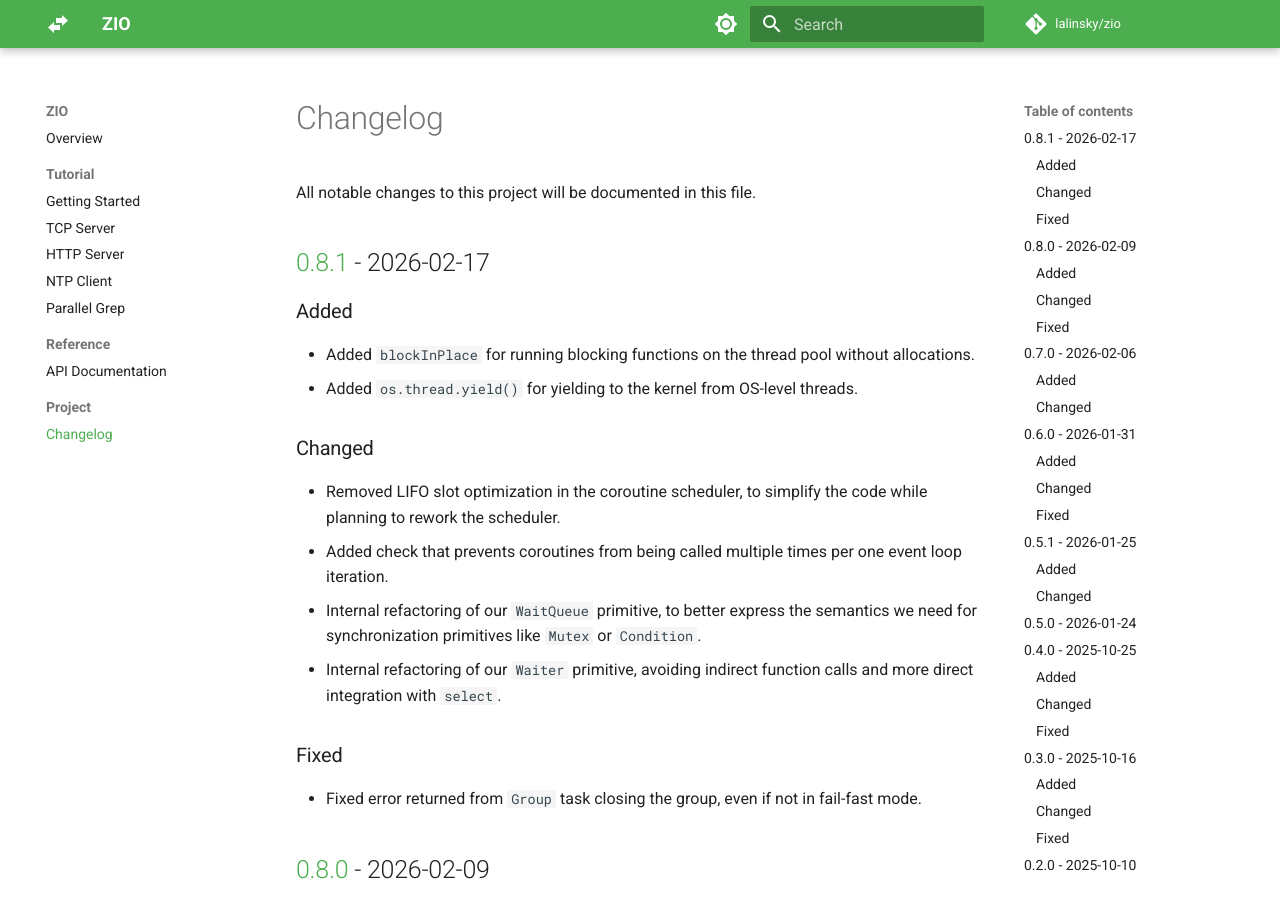
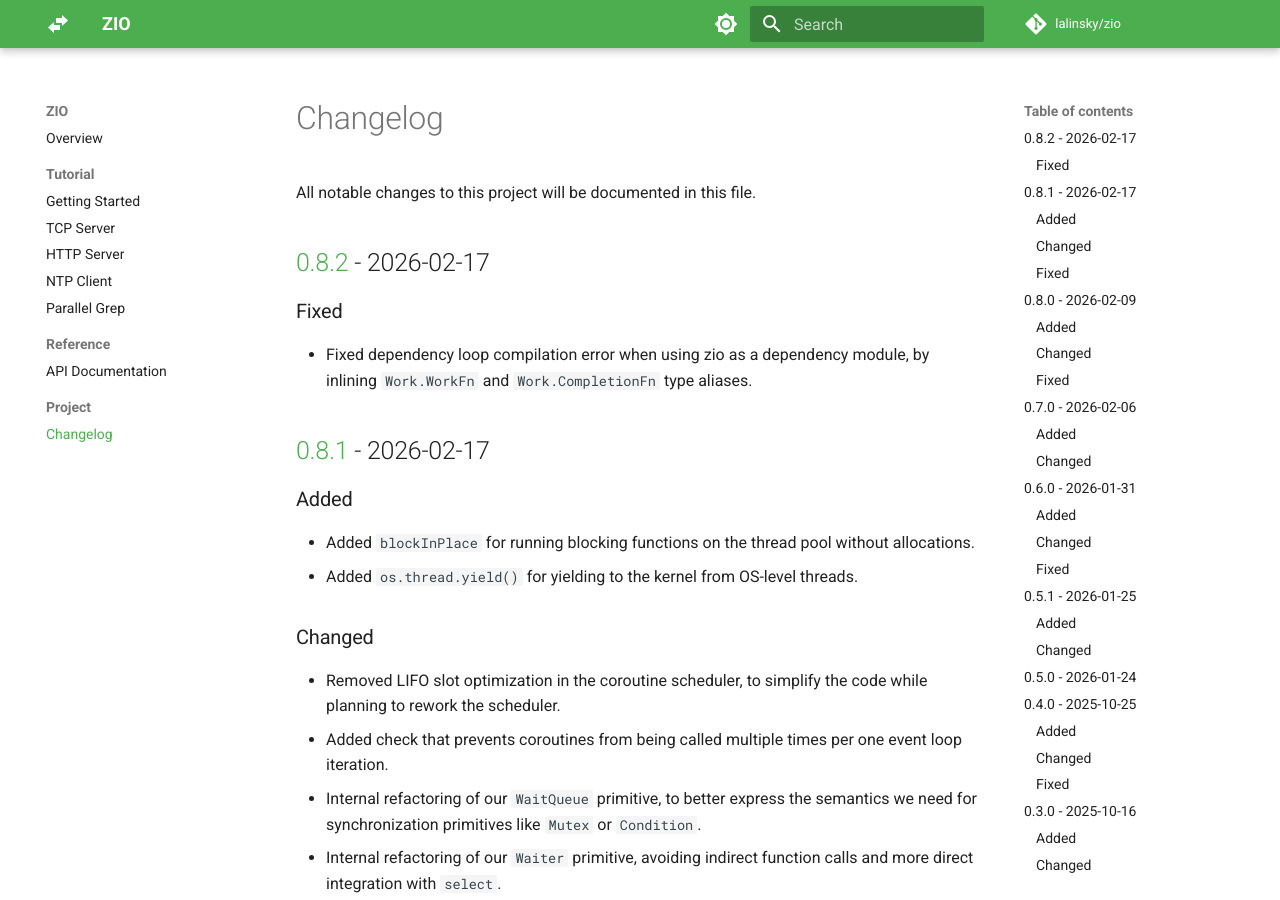
Before and after one commit to lalinsky/zio, an MkDocs documentation site: the page built from docs/changelog.md, in a window 1280 px wide and 900 px high. Built offline with MkDocs 1.6.1 and Material for MkDocs 9.7.7, drawn with Linux system fonts in a browser that asks for light colours; comment, search, counter and statistics services are not loaded.

Commit message:
Release v0.8.2

```diff
--- a/docs/changelog.md
+++ b/docs/changelog.md
@@ -1,6 +1,12 @@
 # Changelog
 
 All notable changes to this project will be documented in this file.
+
+## [0.8.2] - 2026-02-17
+
+### Fixed
+
+- Fixed dependency loop compilation error when using zio as a dependency module, by inlining `Work.WorkFn` and `Work.CompletionFn` type aliases.
 
 ## [0.8.1] - 2026-02-17
 
@@ -197,6 +203,7 @@ when it's beneficial for load balancing.
 
 Initial release.
 
+[0.8.2]: https://github.com/lalinsky/zio/releases/tag/v0.8.2
 [0.8.1]: https://github.com/lalinsky/zio/releases/tag/v0.8.1
 [0.8.0]: https://github.com/lalinsky/zio/releases/tag/v0.8.0
 [0.7.0]: https://github.com/lalinsky/zio/releases/tag/v0.7.0
```
Also changed, not shown: README.md (+1 -1 lines), docs/getting-started.md (+1 -1 lines), 2 other files.
